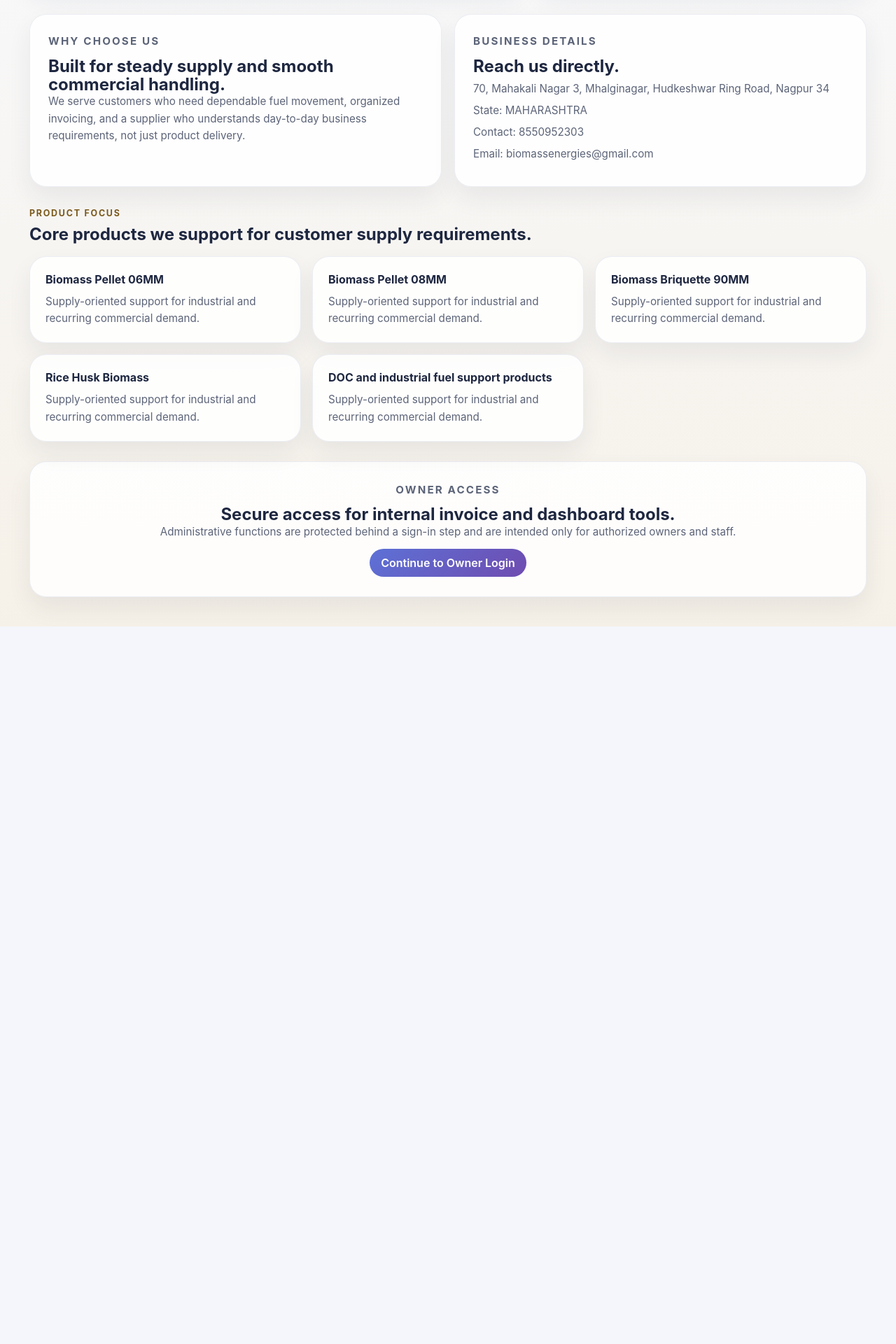
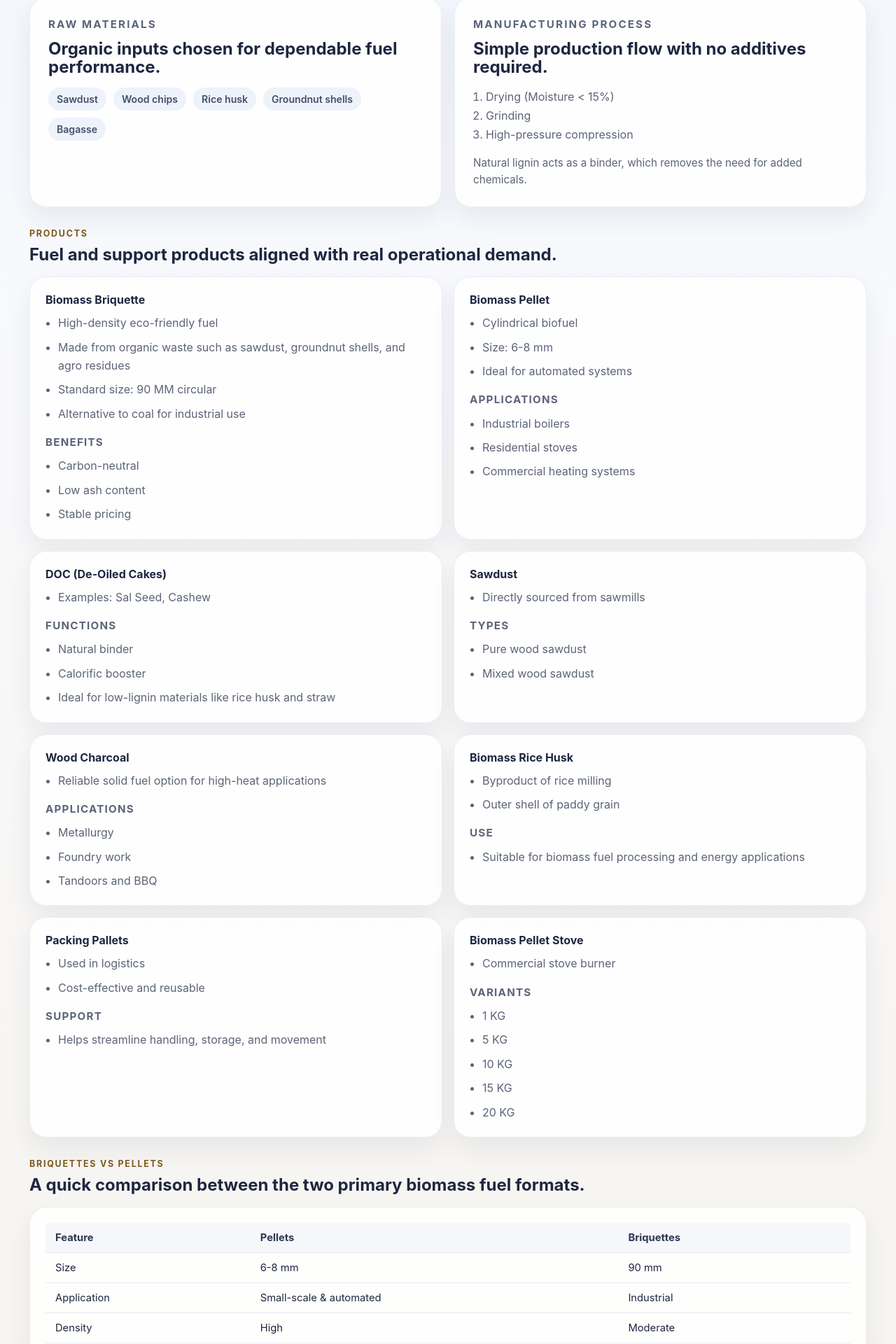
Before and after one commit to biomassenergies/invoice-generator, a React (Create React App) app in the folder frontend/: page / in a window 1280 px wide. Shown: the part 676-2596 px from the top of the page at 70% size. Before the commit the page ends 1571 px from the top, so only its background shows below. Built offline with nearby package versions, Linux system fonts and the light colour scheme; no server answers; the HTML template or start-up script is replaced by a standard one.

Commit message:
Use content file for public landing page

```diff
--- a/frontend/src/LandingPage.css
+++ b/frontend/src/LandingPage.css
@@ -197,6 +197,34 @@
   margin: 7px 0;
 }
 
+.chip-list {
+  display: flex;
+  flex-wrap: wrap;
+  gap: 10px;
+  margin-top: 16px;
+}
+
+.info-chip {
+  display: inline-flex;
+  padding: 8px 12px;
+  border-radius: 999px;
+  background: #eef2fa;
+  color: #42506d;
+  font-size: 0.88rem;
+  font-weight: 600;
+}
+
+.number-list {
+  margin: 16px 0 0;
+  padding-left: 18px;
+  color: #5c6478;
+  line-height: 1.7;
+}
+
+.process-note {
+  margin-top: 14px;
+}
+
 .products-section {
   padding-top: 12px;
   padding-bottom: 22px;
@@ -212,6 +240,10 @@
   gap: 16px;
 }
 
+.product-grid--expanded {
+  grid-template-columns: repeat(2, minmax(0, 1fr));
+}
+
 .product-card {
   padding: 22px;
 }
@@ -219,6 +251,89 @@
 .product-card strong {
   display: block;
   margin-bottom: 10px;
+  font-size: 1rem;
+}
+
+.product-points,
+.product-details,
+.advantage-card ul {
+  margin: 0;
+  padding-left: 18px;
+  color: #5c6478;
+  line-height: 1.65;
+  display: grid;
+  gap: 8px;
+}
+
+.product-subheading {
+  margin: 16px 0 8px;
+  color: #2d3953;
+  font-size: 0.88rem;
+  text-transform: uppercase;
+  letter-spacing: 0.08em;
+  font-weight: 700;
+}
+
+.comparison-section {
+  max-width: 1240px;
+  margin: 0 auto;
+  padding: 8px 22px 22px;
+}
+
+.comparison-card {
+  background: rgba(255, 255, 255, 0.86);
+  border: 1px solid rgba(123, 135, 176, 0.14);
+  border-radius: 24px;
+  box-shadow: 0 16px 34px rgba(30, 39, 64, 0.07);
+  padding: 22px;
+}
+
+.comparison-table-wrap {
+  overflow-x: auto;
+}
+
+.comparison-table {
+  width: 100%;
+  min-width: 640px;
+  border-collapse: collapse;
+}
+
+.comparison-table th,
+.comparison-table td {
+  padding: 12px 14px;
+  text-align: left;
+  border-bottom: 1px solid #e6e9f1;
+  font-size: 0.92rem;
+}
+
+.comparison-table th {
+  color: #2c3851;
+  background: #f6f7fb;
+}
+
+.advantages-section {
+  max-width: 1240px;
+  margin: 0 auto;
+  padding: 8px 22px 24px;
+}
+
+.advantage-grid {
+  display: grid;
+  grid-template-columns: repeat(4, minmax(0, 1fr));
+  gap: 16px;
+}
+
+.advantage-card {
+  background: rgba(255, 255, 255, 0.86);
+  border: 1px solid rgba(123, 135, 176, 0.14);
+  border-radius: 24px;
+  box-shadow: 0 16px 34px rgba(30, 39, 64, 0.07);
+  padding: 22px;
+}
+
+.advantage-card strong {
+  display: block;
+  margin-bottom: 12px;
   font-size: 1rem;
 }
 
@@ -240,7 +355,9 @@
 @media (max-width: 980px) {
   .hero-section__inner,
   .content-grid,
-  .product-grid {
+  .product-grid,
+  .product-grid--expanded,
+  .advantage-grid {
     grid-template-columns: 1fr;
   }
 }
@@ -268,6 +385,8 @@
   .hero-section__inner,
   .content-section,
   .products-section,
+  .comparison-section,
+  .advantages-section,
   .owner-entry {
     padding-left: 14px;
     padding-right: 14px;
--- a/frontend/src/LandingPage.js
+++ b/frontend/src/LandingPage.js
@@ -3,18 +3,100 @@ import { Link } from 'react-router-dom';
 import firmDetails from './firmDetails';
 import './LandingPage.css';
 
-const highlights = [
-  'Biomass pellets and briquettes for industrial and commercial energy use',
-  'Reliable dispatch planning with invoice-ready documentation',
-  'Customer-focused supply support for recurring fuel requirements'
+const rawMaterials = ['Sawdust', 'Wood chips', 'Rice husk', 'Groundnut shells', 'Bagasse'];
+
+const manufacturingSteps = [
+  'Drying (Moisture < 15%)',
+  'Grinding',
+  'High-pressure compression'
 ];
 
 const products = [
-  'Biomass Pellet 06MM',
-  'Biomass Pellet 08MM',
-  'Biomass Briquette 90MM',
-  'Rice Husk Biomass',
-  'DOC and industrial fuel support products'
+  {
+    title: 'Biomass Briquette',
+    points: [
+      'High-density eco-friendly fuel',
+      'Made from organic waste such as sawdust, groundnut shells, and agro residues',
+      'Standard size: 90 MM circular',
+      'Alternative to coal for industrial use'
+    ],
+    subheading: 'Benefits',
+    details: ['Carbon-neutral', 'Low ash content', 'Stable pricing']
+  },
+  {
+    title: 'Biomass Pellet',
+    points: [
+      'Cylindrical biofuel',
+      'Size: 6-8 mm',
+      'Ideal for automated systems'
+    ],
+    subheading: 'Applications',
+    details: ['Industrial boilers', 'Residential stoves', 'Commercial heating systems']
+  },
+  {
+    title: 'DOC (De-Oiled Cakes)',
+    points: ['Examples: Sal Seed, Cashew'],
+    subheading: 'Functions',
+    details: ['Natural binder', 'Calorific booster', 'Ideal for low-lignin materials like rice husk and straw']
+  },
+  {
+    title: 'Sawdust',
+    points: ['Directly sourced from sawmills'],
+    subheading: 'Types',
+    details: ['Pure wood sawdust', 'Mixed wood sawdust']
+  },
+  {
+    title: 'Wood Charcoal',
+    points: ['Reliable solid fuel option for high-heat applications'],
+    subheading: 'Applications',
+    details: ['Metallurgy', 'Foundry work', 'Tandoors and BBQ']
+  },
+  {
+    title: 'Biomass Rice Husk',
+    points: ['Byproduct of rice milling', 'Outer shell of paddy grain'],
+    subheading: 'Use',
+    details: ['Suitable for biomass fuel processing and energy applications']
+  },
+  {
+    title: 'Packing Pallets',
+    points: ['Used in logistics', 'Cost-effective and reusable'],
+    subheading: 'Support',
+    details: ['Helps streamline handling, storage, and movement']
+  },
+  {
+    title: 'Biomass Pellet Stove',
+    points: ['Commercial stove burner'],
+    subheading: 'Variants',
+    details: ['1 KG', '5 KG', '10 KG', '15 KG', '20 KG']
+  }
+];
+
+const comparisonRows = [
+  ['Size', '6-8 mm', '90 mm'],
+  ['Application', 'Small-scale & automated', 'Industrial'],
+  ['Density', 'High', 'Moderate'],
+  ['Combustion', 'High energy', 'Long duration'],
+  ['Moisture', '<10%', '15-20%'],
+  ['Production', 'High precision', 'Less intensive']
+];
+
+const advantages = [
+  {
+    title: 'Environmental Impact',
+    points: ['Renewable', 'Pollution-free', 'Lower greenhouse emissions than coal']
+  },
+  {
+    title: 'Energy Efficiency',
+    points: ['Calorific Value: 3500-5000 Kcal/kg', 'Consistent performance']
+  },
+  {
+    title: 'Cost Efficiency',
+    points: ['Cheaper than coal and firewood', 'Stable pricing']
+  },
+  {
+    title: 'Logistics',
+    points: ['Easy storage', 'Easy transportation']
+  }
 ];
 
 function LandingPage() {
@@ -33,8 +115,11 @@ function LandingPage() {
             <a href="#products" className="site-link">
               Products
             </a>
-            <a href="#contact" className="site-link">
-              Contact
+            <a href="#process" className="site-link">
+              Process
+            </a>
+            <a href="#advantages" className="site-link">
+              Advantages
             </a>
             <Link to="/owner-login" className="site-cta">
               Owner Login
@@ -47,11 +132,11 @@ function LandingPage() {
         <section className="hero-section">
           <div className="hero-section__inner">
             <div className="hero-copy">
-              <p className="hero-kicker">Biomass Energy Supply</p>
-              <h1>Clean fuel products backed by dependable dispatch and documentation.</h1>
+              <p className="hero-kicker">Sustainable Biomass Fuel Solutions</p>
+              <h1>Pellets and briquettes built for industrial and commercial energy needs.</h1>
               <p className="hero-text">
-                {firmDetails.name} supports customers with biomass fuel products, business-ready
-                billing, and a straightforward supply experience built around consistency.
+                Eco-friendly, high-performance fuel alternatives designed to support cleaner energy
+                use, dependable supply, and practical commercial handling.
               </p>
               <div className="hero-actions">
                 <a href="#products" className="hero-btn hero-btn--primary">
@@ -64,13 +149,95 @@ function LandingPage() {
             </div>
             <div className="hero-panel">
               <div className="hero-panel__card">
-                <span>What we focus on</span>
+                <span>Core Focus</span>
                 <ul>
-                  {highlights.map((item) => (
-                    <li key={item}>{item}</li>
+                  <li>Biomass pellets and briquettes for industrial and commercial use</li>
+                  <li>Cleaner fuel alternatives built from organic and agro-waste sources</li>
+                  <li>Products supported by business-ready supply and owner-managed systems</li>
+                </ul>
+              </div>
+            </div>
+          </div>
+        </section>
+
+        <section className="content-section" id="process">
+          <div className="content-grid">
+            <article className="content-card">
+              <p className="section-kicker">Raw Materials</p>
+              <h2>Organic inputs chosen for dependable fuel performance.</h2>
+              <div className="chip-list">
+                {rawMaterials.map((item) => (
+                  <span key={item} className="info-chip">
+                    {item}
+                  </span>
+                ))}
+              </div>
+            </article>
+            <article className="content-card">
+              <p className="section-kicker">Manufacturing Process</p>
+              <h2>Simple production flow with no additives required.</h2>
+              <ol className="number-list">
+                {manufacturingSteps.map((step) => (
+                  <li key={step}>{step}</li>
+                ))}
+              </ol>
+              <p className="process-note">
+                Natural lignin acts as a binder, which removes the need for added chemicals.
+              </p>
+            </article>
+          </div>
+        </section>
+
+        <section className="products-section" id="products">
+          <div className="section-heading">
+            <p className="section-kicker">Products</p>
+            <h2>Fuel and support products aligned with real operational demand.</h2>
+          </div>
+          <div className="product-grid product-grid--expanded">
+            {products.map((product) => (
+              <article key={product.title} className="product-card">
+                <strong>{product.title}</strong>
+                <ul className="product-points">
+                  {product.points.map((point) => (
+                    <li key={point}>{point}</li>
                   ))}
                 </ul>
-              </div>
+                <p className="product-subheading">{product.subheading}</p>
+                <ul className="product-details">
+                  {product.details.map((detail) => (
+                    <li key={detail}>{detail}</li>
+                  ))}
+                </ul>
+              </article>
+            ))}
+          </div>
+        </section>
+
+        <section className="comparison-section">
+          <div className="section-heading">
+            <p className="section-kicker">Briquettes vs Pellets</p>
+            <h2>A quick comparison between the two primary biomass fuel formats.</h2>
+          </div>
+          <div className="comparison-card">
+            <div className="comparison-table-wrap">
+              <table className="comparison-table">
+                <thead>
+                  <tr>
+                    <th>Feature</th>
+                    <th>Pellets</th>
+                    <th>Briquettes</th>
+                  </tr>
+                </thead>
+                <tbody>
+                  {comparisonRows.map((row) => (
+                    <tr key={row[0]}>
+                      <td>{row[0]}</td>
+                      <td>{row[1]}</td>
+                      <td>{row[2]}</td>
+                    </tr>
+                  ))}
+                </tbody>
+              </table>
             </div>
           </div>
         </section>
@@ -78,17 +245,21 @@ function LandingPage() {
         <section className="content-section">
           <div className="content-grid">
             <article className="content-card">
-              <p className="section-kicker">Why choose us</p>
-              <h2>Built for steady supply and smooth commercial handling.</h2>
-              <p>
-                We serve customers who need dependable fuel movement, organized invoicing, and a
-                supplier who understands day-to-day business requirements, not just product delivery.
-              </p>
+              <p className="section-kicker">Key Types and Specifications</p>
+              <h2>Agro-waste and sawdust-based briquette options.</h2>
+              <div className="detail-stack">
+                <p><strong>Agro-Waste Briquettes</strong></p>
+                <p>Raw materials: mustard husk, groundnut shells, cotton stalk</p>
+                <p>Calorific Value: 4000-4500 Kcal/kg</p>
+                <p>Moisture: 10-15%</p>
+                <p><strong>Sawdust/Wood Briquettes</strong></p>
+                <p>Higher density, uniform combustion, suitable for industrial boilers</p>
+              </div>
             </article>
-            <article className="content-card">
-              <p className="section-kicker">Business details</p>
-              <h2>Reach us directly.</h2>
-              <div className="detail-stack" id="contact">
+            <article className="content-card" id="contact">
+              <p className="section-kicker">Business Details</p>
+              <h2>Reach us for supply and product discussions.</h2>
+              <div className="detail-stack">
                 <p>{firmDetails.address}</p>
                 <p>State: {firmDetails.state}</p>
                 <p>Contact: {firmDetails.contactNo}</p>
@@ -98,16 +269,20 @@ function LandingPage() {
           </div>
         </section>
 
-        <section className="products-section" id="products">
+        <section className="advantages-section" id="advantages">
           <div className="section-heading">
-            <p className="section-kicker">Product Focus</p>
-            <h2>Core products we support for customer supply requirements.</h2>
+            <p className="section-kicker">Advantages of Biomass Fuel</p>
+            <h2>Environmental, energy, cost, and logistics benefits in one view.</h2>
           </div>
-          <div className="product-grid">
-            {products.map((product) => (
-              <article key={product} className="product-card">
-                <strong>{product}</strong>
-                <p>Supply-oriented support for industrial and recurring commercial demand.</p>
+          <div className="advantage-grid">
+            {advantages.map((advantage) => (
+              <article key={advantage.title} className="advantage-card">
+                <strong>{advantage.title}</strong>
+                <ul>
+                  {advantage.points.map((point) => (
+                    <li key={point}>{point}</li>
+                  ))}
+                </ul>
               </article>
             ))}
           </div>
@@ -116,10 +291,10 @@ function LandingPage() {
         <section className="owner-entry">
           <div className="owner-entry__card">
             <p className="section-kicker">Owner Access</p>
-            <h2>Secure access for internal invoice and dashboard tools.</h2>
+            <h2>Secure access for invoice generation, lookup, and admin dashboard tools.</h2>
             <p>
-              Administrative functions are protected behind a sign-in step and are intended only for
-              authorized owners and staff.
+              Administrative workflows are available only after owner sign-in and are intended for
+              authorized internal use.
             </p>
             <Link to="/owner-login" className="hero-btn hero-btn--primary">
               Continue to Owner Login
```
Also changed, not shown: 1 other file (tests, documents, lock files or other folders).
